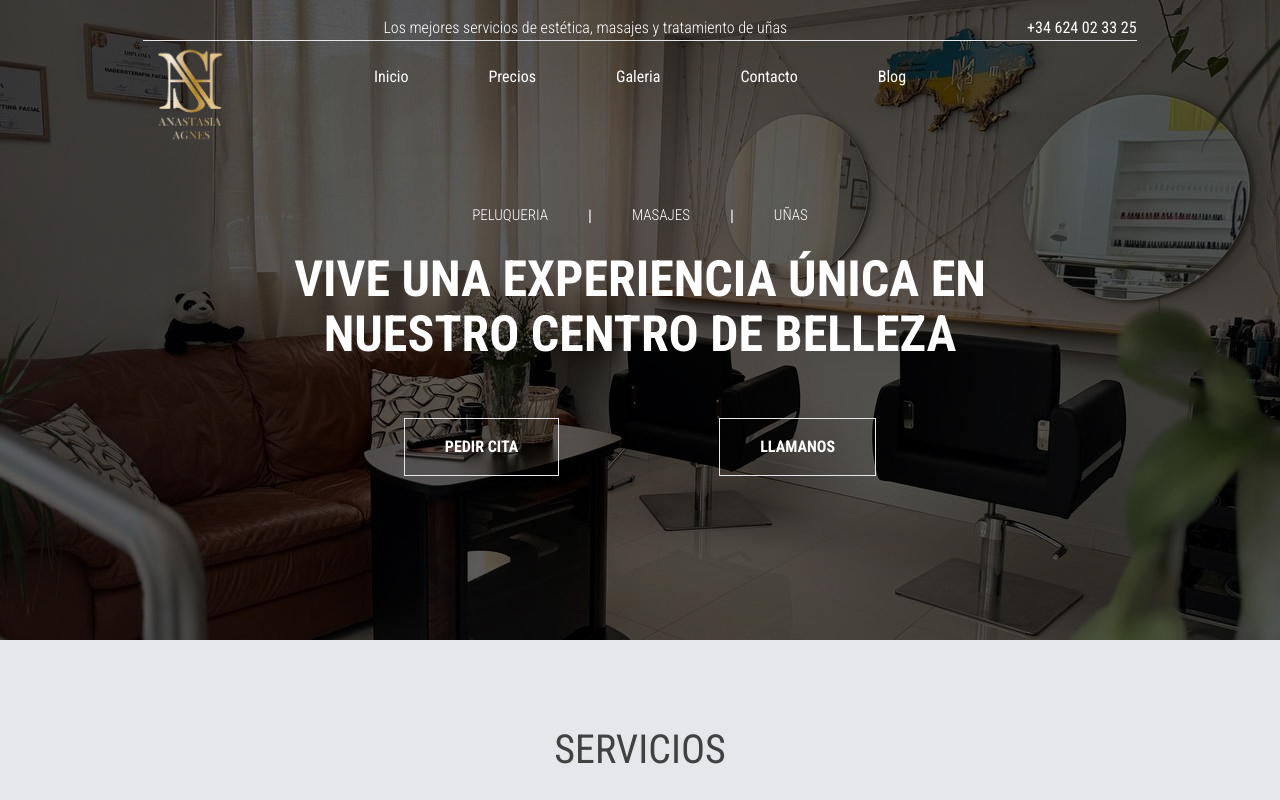
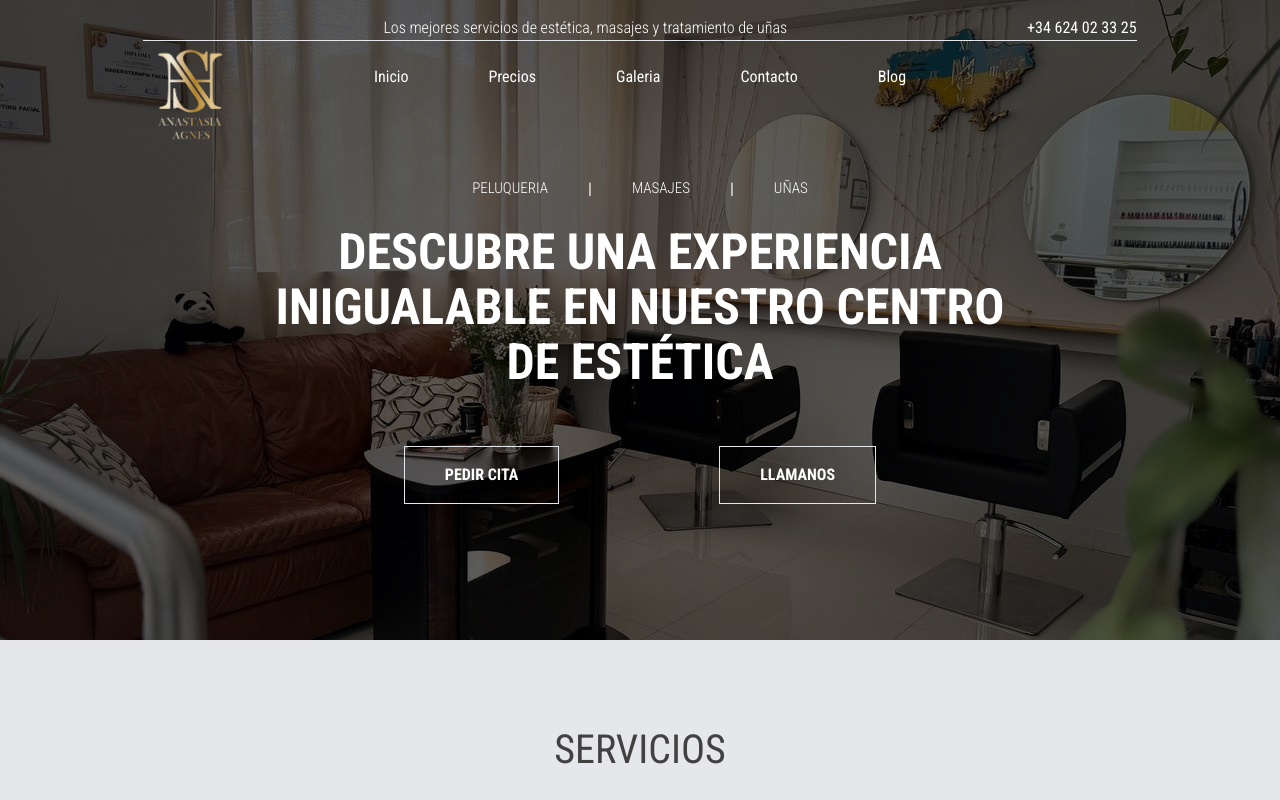
Before and after one commit to biigkeviindev/landingestetica, a Next.js app: page / in a window 1280 px wide. Shown: the top 800 px of the page. Built offline with nearby package versions, Linux system fonts and the light colour scheme.

Commit message:
feat: add contacto function

```diff
--- a/components/CustomHeader.tsx
+++ b/components/CustomHeader.tsx
@@ -3,6 +3,10 @@ import MobileMenu from "./MobileMenu";
 import Link from "next/link";
 
 const CustomHeader = () => {
+  const call = () => {
+    window.location.href = 'tel:+34622757185';
+  }
+
   return (
     <>
       <header className="hidden lg:flex  flex-col container mx-auto h-[4rem] items-center absolute left-0  right-0 text-white ">
@@ -32,7 +36,7 @@ const CustomHeader = () => {
             <Link href="/galeria">
               <p className="cursor-pointer">Galeria</p>
             </Link>
-            <p className="cursor-pointer">Contacto</p>
+            <p className="cursor-pointer" onClick={call}>Contacto</p>
             <Link href="/blog">
               <p className="cursor-pointer">Blog</p>
             </Link>
--- a/components/MainBanner.tsx
+++ b/components/MainBanner.tsx
@@ -19,7 +19,7 @@ const MainBanner = () => {
           </ul>
         </span>
         <h2 className="text-[1.4rem] px-4 text-center mb-14 text-white md:text-[50px] font-bold uppercase md:leading-[55px] lg:w-[50rem]">
-          VIVE UNA EXPERIENCIA ÚNICA EN NUESTRO CENTRO DE BELLEZA
+          DESCUBRE UNA EXPERIENCIA INIGUALABLE EN NUESTRO CENTRO DE ESTÉTICA
         </h2>
         <div className="flex justify-center gap-6 lg:gap-40">
           <button className="border border-1 px-10 py-4 font-bold text-white" onClick={goWsp}>
--- a/pages/blog.tsx
+++ b/pages/blog.tsx
@@ -9,7 +9,6 @@ import BannerCita from "@/components/BannerCita";
 import Footer from "@/components/Footer";
 import CustomHeader from "@/components/CustomHeader";
 import CustomBanner from "@/components/CustomBanner";
-import CustomGallery from "@/components/CustomGallery";
 
 
 export default function BlogPage() {
```
